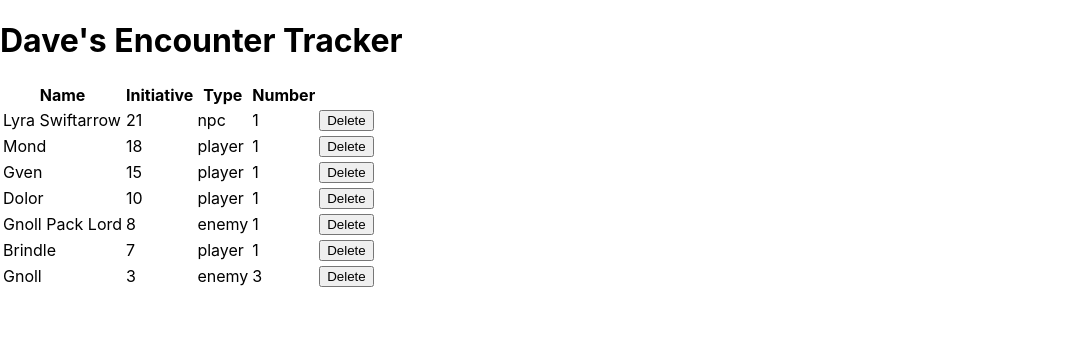
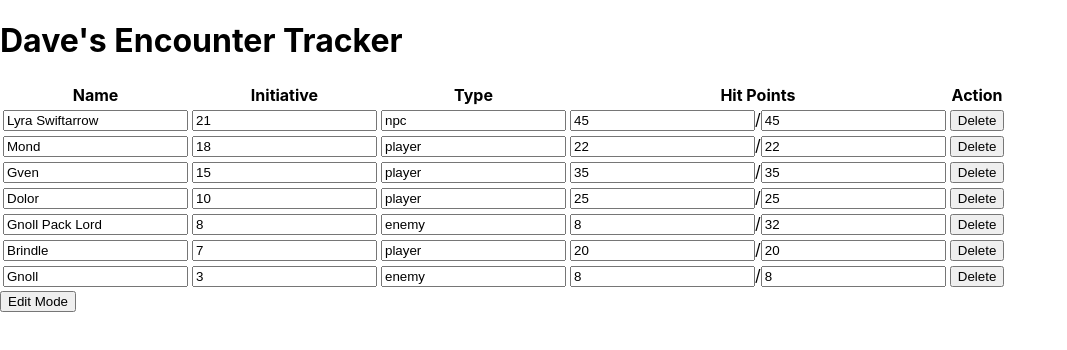
Before and after one commit to aikithoughts/encountertracker, a React (Create React App) app: page / in a window 1280 px wide. Shown: the top 350 px of the page, without its empty margins (0-1067 px from the left). Built offline with nearby package versions, Linux system fonts and the light colour scheme.

Commit message:
add basic editing functionality with toggle

```diff
--- a/src/App.js
+++ b/src/App.js
@@ -12,63 +12,134 @@ export default function EncounterBoard() {
 
 function EncounterTable({ combatants }){
   const [combatantState, setCombatantState] = useState(combatants);
+  const [isEditMode, setIsEditMode] = useState(false);
 
   const handleDeletedCombatant = (combatantName) => {
-    const updatedCombatants = combatants.filter((combatant) => combatant.name !== combatantName);
+    const updatedCombatants = combatantState.filter((combatant) => combatant.name !== combatantName);
     setCombatantState(updatedCombatants);
     console.log("Deleted combatant:", combatantName);
-  }
+  };
+
+  const handleToggleEditMode = () => {
+    setIsEditMode(!isEditMode);
+  };
+
+  const handleInputChange = (event, index, field) => {
+    const { value } = event.target;
+    setCombatantState((prevCombatants) => {
+      const updatedCombatants = [...prevCombatants];
+      updatedCombatants[index][field] = value;
+      return updatedCombatants;
+    });
+  };
 
   const sortedCombatants = combatantState.slice().sort((a, b) => b.initiative - a.initiative);
 
-  const rows = sortedCombatants.map((combatant) => (
+  const rows = sortedCombatants.map((combatant, index) => (
     <Combatant
       key={combatant.name}
       combatant={combatant}
       onDeleteCombatant={handleDeletedCombatant}
+      isEditMode={isEditMode}
+      onInputChange={(event, field) => handleInputChange(event, index, field)}
     />
 
   ));
   return (
+    <div>
       <table>
         <thead>
           <tr>
             <th>Name</th>
             <th>Initiative</th>
             <th>Type</th>
-          <th>Number</th>
+            <th>Hit Points</th>
+            <th>Action</th>
           </tr>
         </thead>
         <tbody>
           {rows}
         </tbody>
       </table>
+      <button onClick={handleToggleEditMode}>
+        {isEditMode ? "Save" : "Edit Mode"}
+      </button>
+    </div>
   )
 }
 
-function Combatant({ combatant, onDeleteCombatant }){
+function Combatant({ combatant, onDeleteCombatant, isEditMode }){
+  const [editedCombatant, setEditedCombatant] = useState(combatant);
 
   const handleDeleteClick = () => {
     // Call the onDeleteCombatant function with the combatant's name
     onDeleteCombatant(combatant.name);
   };
+
+  const handleInputChange = (event) => {
+    const { name, value } = event.target;
+    setEditedCombatant((prevCombatant) => ({
+      ...prevCombatant,
+      [name]: value,
+    }));
+  };
   return(
-      <tr id={combatant.name}>
-        <td>{combatant.name}</td>
-        <td>{combatant.initiative}</td>
-        <td>{combatant.type}</td>
-        <td>{combatant.number}</td>
+      <tr id={combatant.id}>
+        <td>
+          <input
+            type="text"
+            name="name"
+            value={editedCombatant.name}
+            onChange={handleInputChange}
+            readOnly={!isEditMode}
+          />
+        </td>
+        <td>
+          <input
+            type="number"
+            name="initiative"
+            value={editedCombatant.initiative}
+            onChange={handleInputChange}
+            readOnly={!isEditMode}
+          />
+        </td>
+        <td>
+          <input
+            type="text"
+            name="type"
+            value={editedCombatant.type}
+            onChange={handleInputChange}
+            readOnly={!isEditMode}
+          />
+        </td>
+        <td>
+          <input
+            type="number"
+            name="currenthp"
+            value={editedCombatant.currenthp}
+            onChange={handleInputChange}
+            readOnly={!isEditMode}
+          />
+          /
+          <input
+            type="number"
+            name="totalhp"
+            value={editedCombatant.totalhp}
+            onChange={handleInputChange}
+            readOnly={!isEditMode}
+          />
+        </td>
         <td><button onClick={handleDeleteClick}>Delete</button></td>
       </tr>
   )
 }
 
 const COMBATANTS = [
-  {name: "Dolor", initiative: 10, type: "player", number: 1},
-  {name: "Gven", initiative: 15, type: "player", number: 1},
-  {name: "Brindle", initiative: 7, type: "player", number: 1},
-  {name: "Mond", initiative: 18, type: "player", number: 1},
-  {name: "Gnoll", initiative: 3, type: "enemy", number: 3},
-  {name: "Gnoll Pack Lord", initiative: 8, type: "enemy", number: 1},
-  {name: "Lyra Swiftarrow", initiative: 21, type: "npc", number: 1}
+  {id: 1, name: "Dolor", initiative: 10, type: "player", currenthp: 25, totalhp: 25},
+  {id: 2, name: "Gven", initiative: 15, type: "player", currenthp: 35, totalhp: 35},
+  {id: 3, name: "Brindle", initiative: 7, type: "player", currenthp: 20, totalhp: 20},
+  {id: 4, name: "Mond", initiative: 18, type: "player", currenthp: 22, totalhp: 22},
+  {id: 5, name: "Gnoll", initiative: 3, type: "enemy", currenthp: 8, totalhp: 8},
+  {id: 6, name: "Gnoll Pack Lord", initiative: 8, type: "enemy", currenthp: 8, totalhp: 32},
+  {id: 7, name: "Lyra Swiftarrow", initiative: 21, type: "npc", currenthp: 45, totalhp: 45}
 ];
```
Lines whose indentation alone changed are shown as unchanged.
